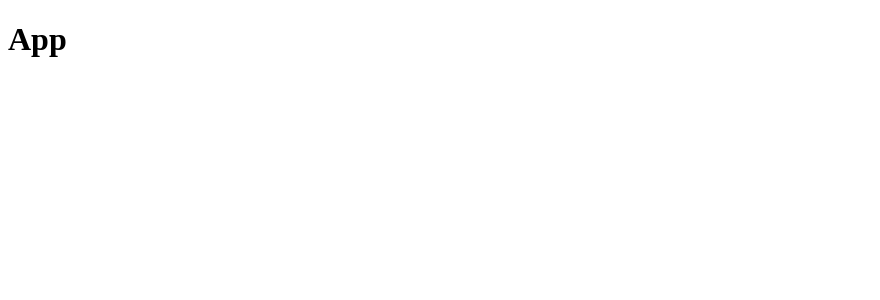
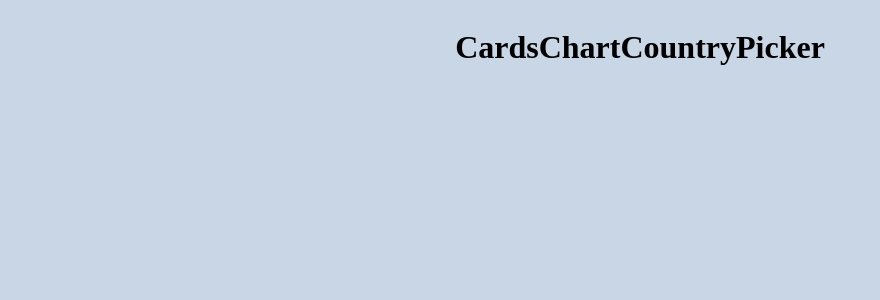
Before and after one commit to hunnain-atif/Covid-19-Tracker, a React (Create React App) app: page / in a window 1280 px wide. Shown: the top 300 px of the page, without its empty margins (0-880 px from the left). Built offline with nearby package versions, Linux system fonts and the light colour scheme.

Commit message:
render basic app components

```diff
--- a/src/App.js
+++ b/src/App.js
@@ -1,10 +1,17 @@
 import React from "react";
+
+import Cards from "./components/Cards/Cards";
+import Chart from "./components/Chart/Chart";
+import CountryChooser from "./components/CountryChooser/CountryChooser";
+import styles from "./App.module.css";
 
 class App extends React.Component {
   render() {
     return (
-      <div>
-        <h1>App</h1>
+      <div className={styles.container}>
+        <Cards />
+        <Chart />
+        <CountryChooser />
       </div>
     );
   }
--- /dev/null
+++ b/src/App.module.css
@@ -0,0 +1,9 @@
+body {
+  background-color: #c8d6e5;
+}
+
+.container {
+  display: flex;
+  align-items: center;
+  justify-content: center;
+}
--- a/src/components/Chart/Chart.jsx
+++ b/src/components/Chart/Chart.jsx
@@ -0,0 +1,7 @@
+import React from "react";
+
+const Chart = () => {
+  return <h1>Chart</h1>;
+};
+
+export default Chart;
```
